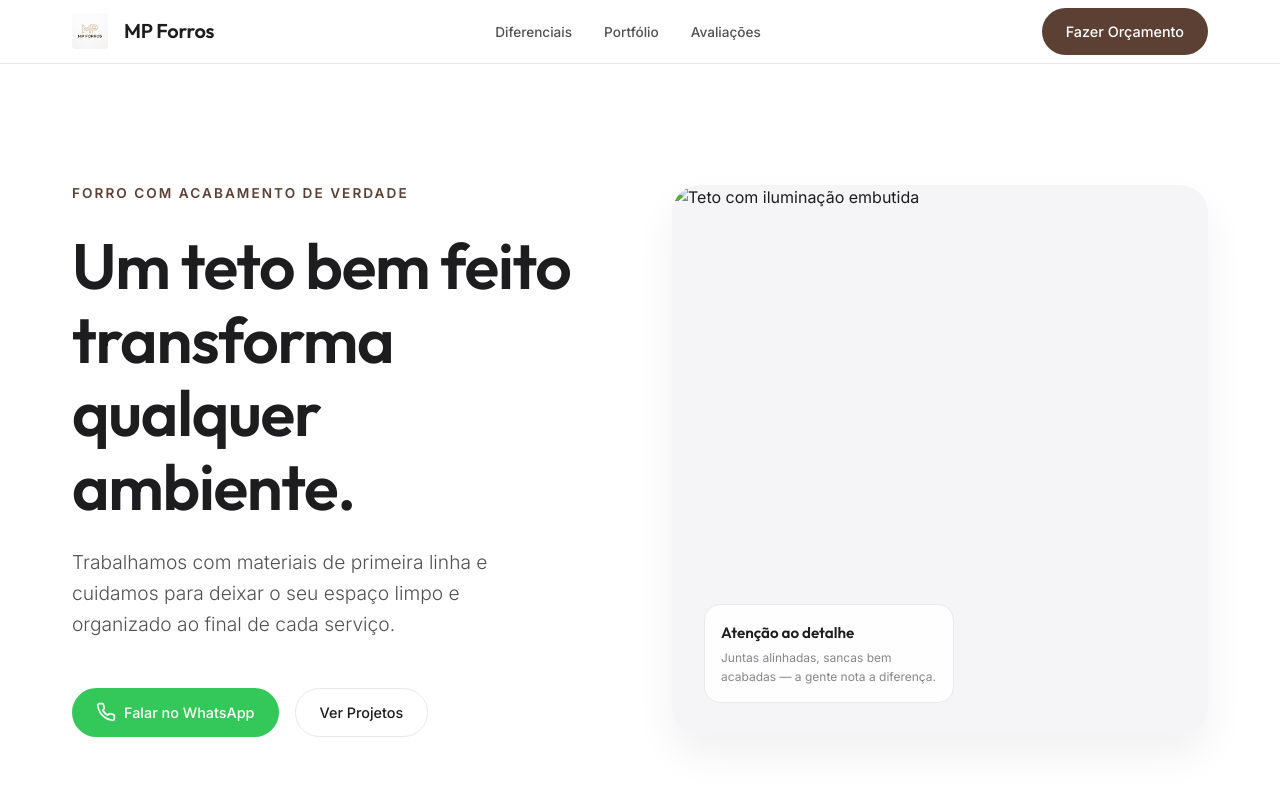
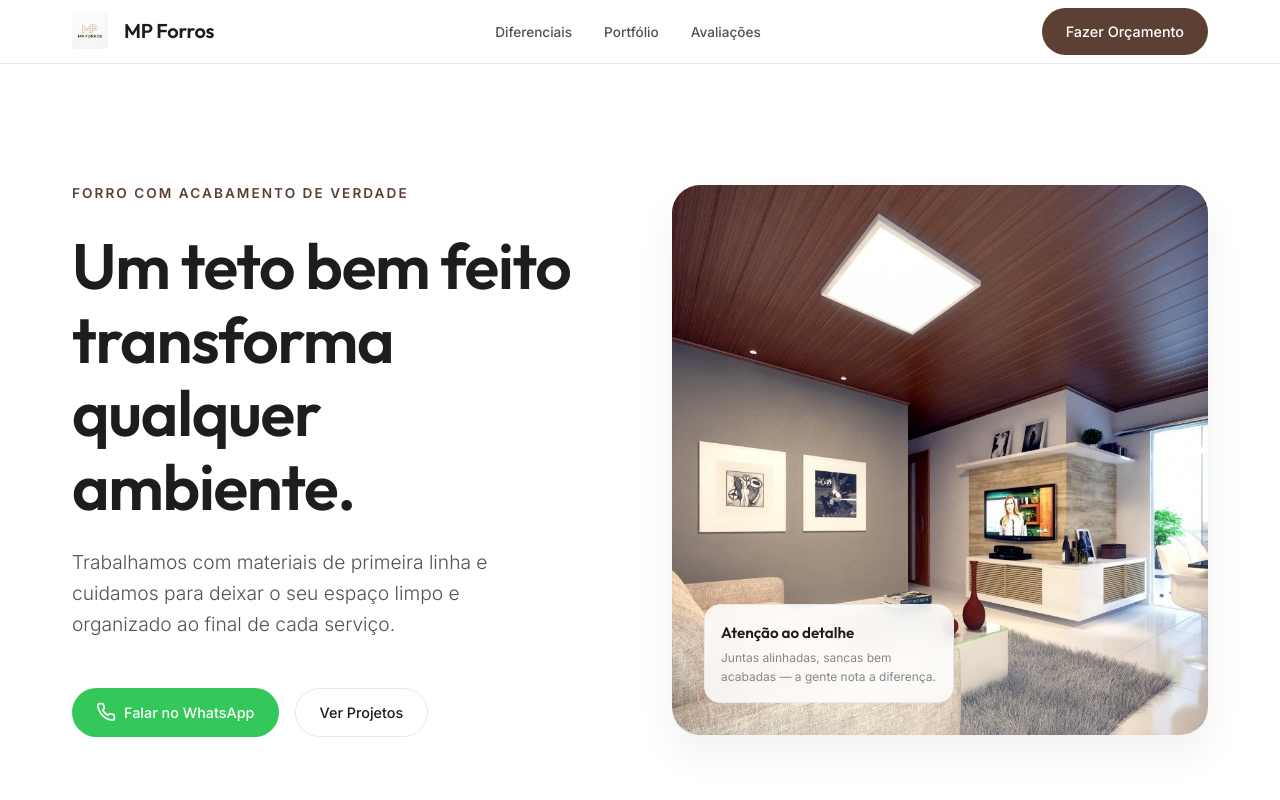
Before and after one commit to tiagoribeiror58-debug/lp-forros-2026, a website built with Vite: page index.html in a window 1280 px wide. Shown: the top 800 px of the page. Built offline with nearby package versions, Linux system fonts and the light colour scheme; files whose address does not match are found by name.

Commit message:
fix: corrige path da hero image apos renomear arquivos

```diff
--- a/index.html
+++ b/index.html
@@ -44,7 +44,7 @@
       </div>
       <div class="hero-visual reveal">
         <div class="hero-img-wrapper">
-          <img src="/Imagens-tetos/WhatsApp%20Image%202026-06-17%20at%2018.27.20%20(2).jpeg" alt="Teto com iluminação embutida" class="hero-img">
+          <img src="/Imagens-tetos/projeto-4.jpeg" alt="Teto com iluminação embutida" class="hero-img">
         </div>
         <div class="hero-badge">
           <div class="hero-badge-title">Atenção ao detalhe</div>
```
